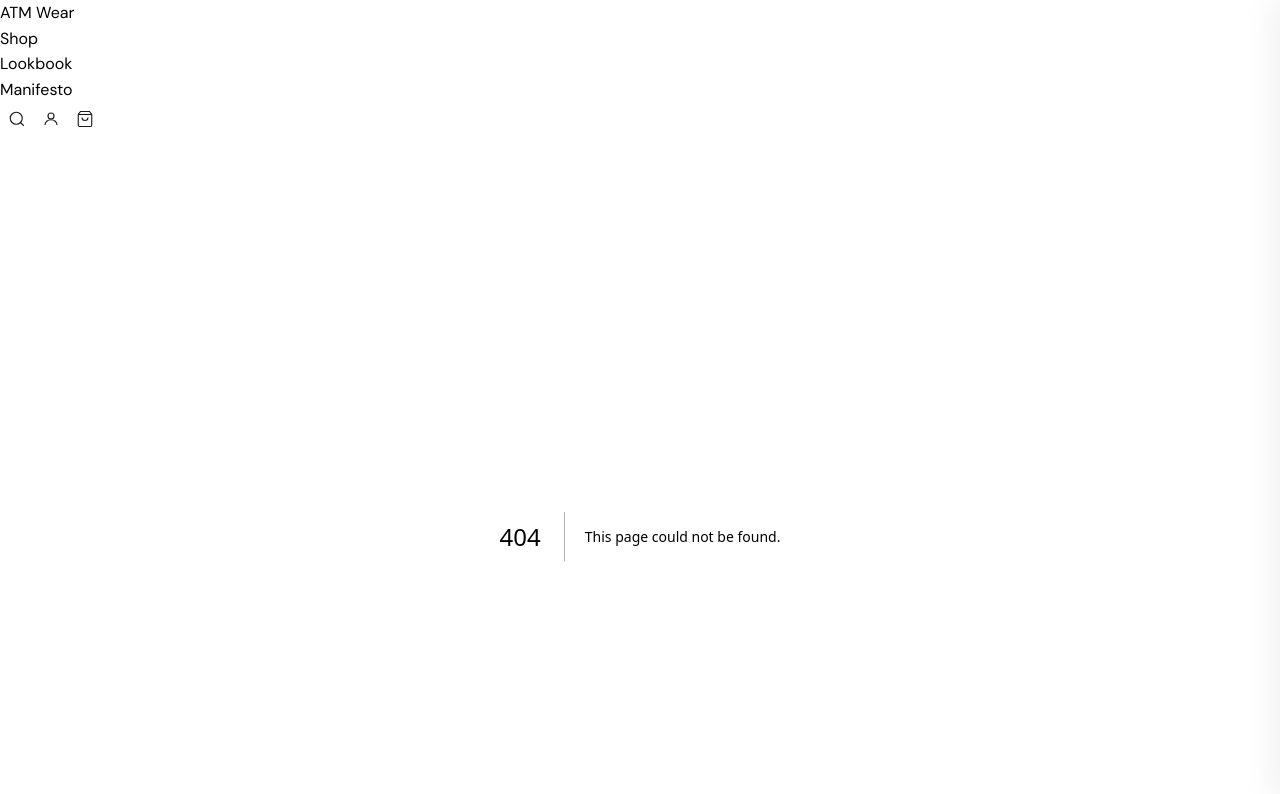
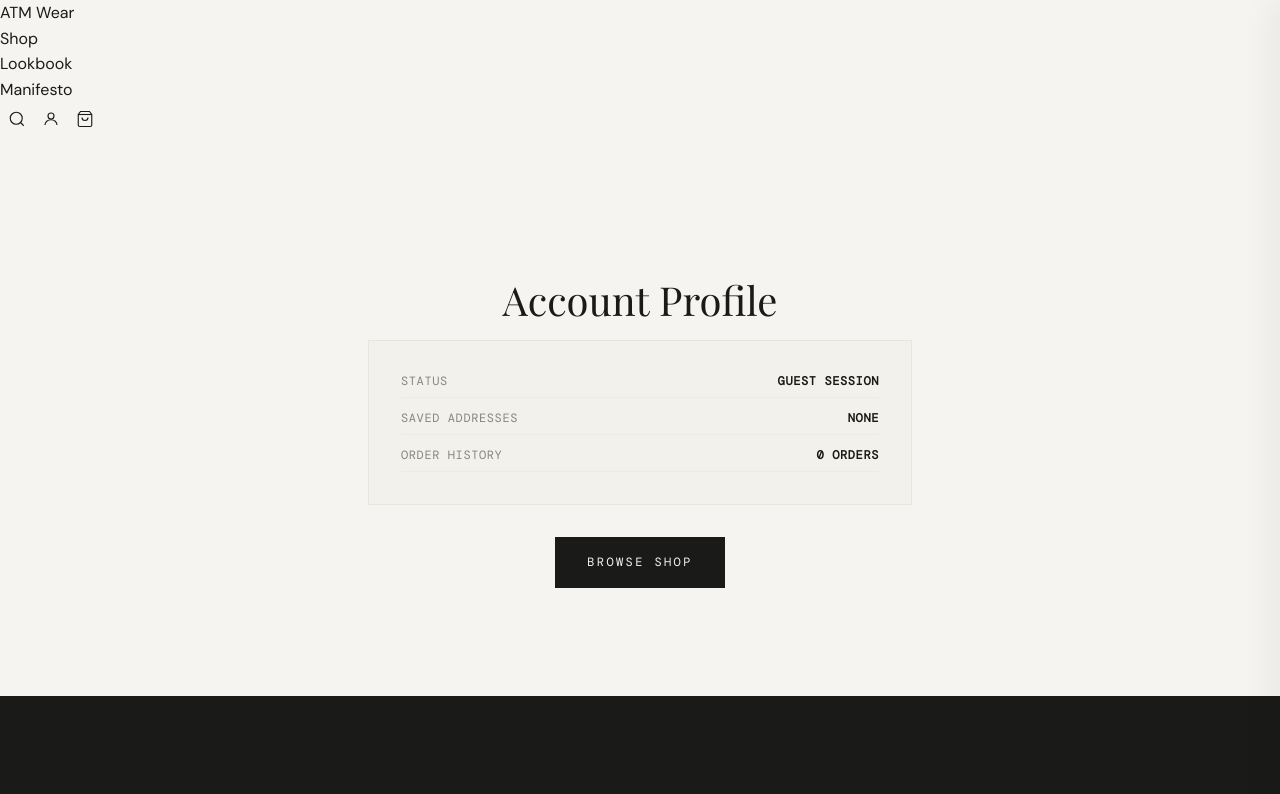
Before and after one commit to adeyemo-taiwo-m/ATM-Wears, a Next.js app: page /account in a window 1280 px wide. Before the commit this address had no page. Shown: the top 794 px of the page. Built offline with nearby package versions, Linux system fonts and the light colour scheme; a web font is replaced by a local one.

Commit message:
Implement placeholder guest Account page

```diff
--- /dev/null
+++ b/src/app/account/page.tsx
@@ -0,0 +1,29 @@
+'use client';
+
+import React from 'react';
+import Link from 'next/link';
+
+export default function AccountPage() {
+  return (
+    <div className="pt-32 pb-24 px-4 max-w-xl mx-auto text-center min-h-[70vh] flex flex-col justify-center items-center">
+      <h1 className="text-3xl font-display mb-4">Account Profile</h1>
+      <div className="border border-void-bone p-8 bg-void-bone/20 w-full mb-8 flex flex-col gap-3 font-mono text-xs uppercase tracking-wider text-left">
+        <div className="flex justify-between border-b border-void-bone/50 pb-2">
+          <span className="opacity-50">Status</span>
+          <span className="font-semibold text-void-charcoal">Guest Session</span>
+        </div>
+        <div className="flex justify-between border-b border-void-bone/50 pb-2">
+          <span className="opacity-50">Saved Addresses</span>
+          <span className="font-semibold text-void-charcoal">None</span>
+        </div>
+        <div className="flex justify-between border-b border-void-bone/50 pb-2">
+          <span className="opacity-50">Order History</span>
+          <span className="font-semibold text-void-charcoal">0 Orders</span>
+        </div>
+      </div>
+      <Link href="/shop" className="btn-primary">
+        Browse Shop
+      </Link>
+    </div>
+  );
+}
```
